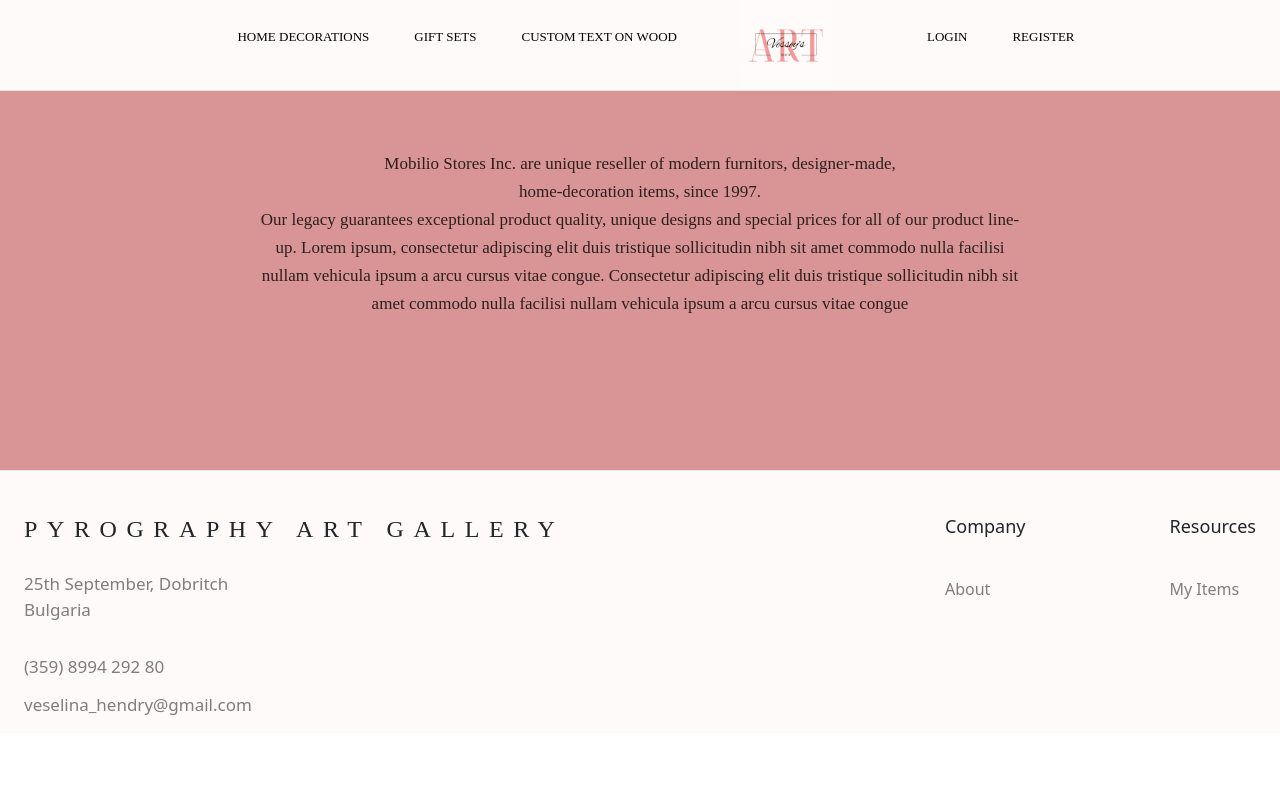
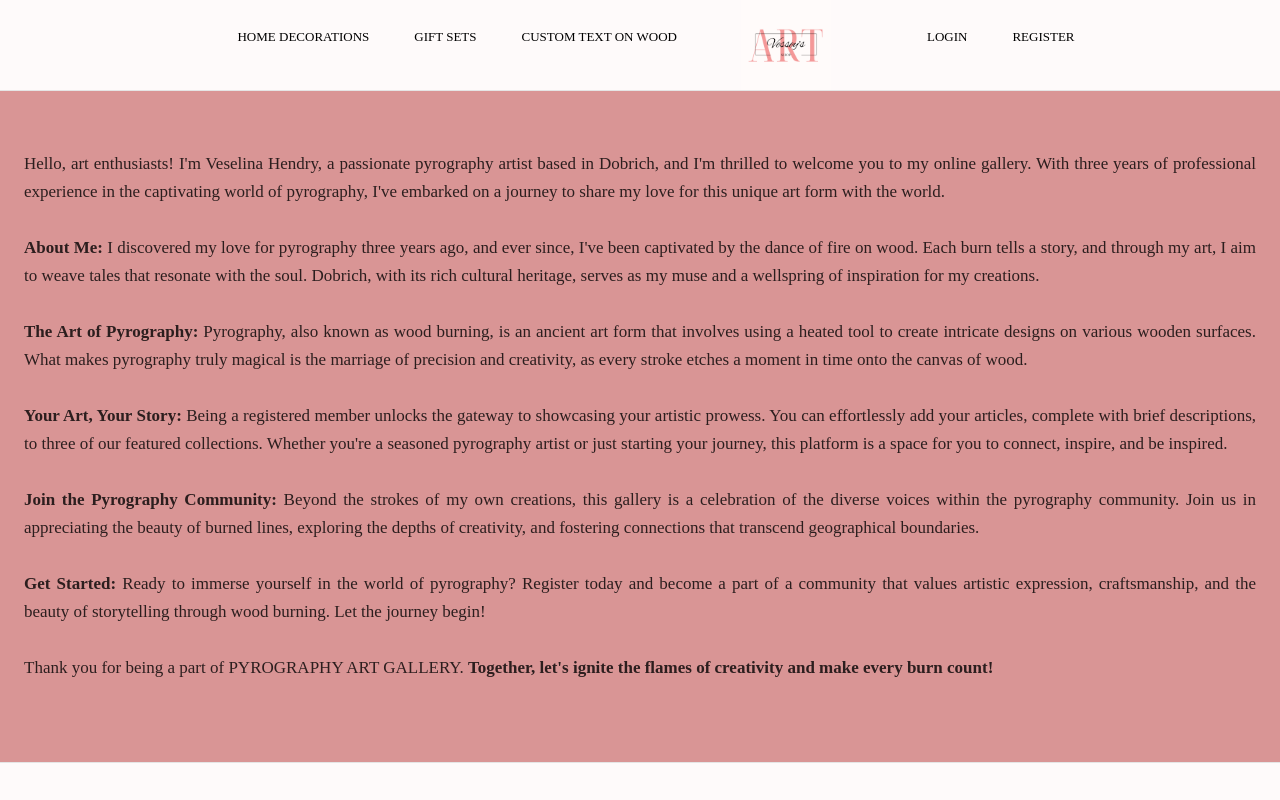
Before and after one commit to KristinaStrateva/Pyrography-Art-Gallery, a React (Vite) app in the folder client/: page /about in a window 1280 px wide. Shown: the top 800 px of the page. Built offline with nearby package versions, Linux system fonts and the light colour scheme.

Commit message:
Updating the about page

```diff
--- a/client/src/components/AboutPage/About.jsx
+++ b/client/src/components/AboutPage/About.jsx
@@ -1,5 +1,4 @@
 import styles from './About.module.css';
-// import mainStyle from '../App.module.css';
 
 export default function About() {
     return (
@@ -7,24 +6,43 @@ export default function About() {
             <div className={styles["home-container07"]}>
                 <span className={styles["home-text23"]}>
                     <span>
-                        Mobilio Stores Inc. are unique reseller of modern furnitors,
-                        designer-made,
+                        Hello, art enthusiasts! I'm Veselina Hendry, a passionate pyrography artist based in Dobrich, and I'm thrilled to welcome you to my online gallery. With three years of professional experience in the captivating world of pyrography, I've embarked on a journey to share my love for this unique art form with the world.
                     </span>
                     <br />
-                    <span>home-decoration items, since 1997.</span>
                     <br />
                     <span>
-                        Our legacy guarantees exceptional product quality, unique
-                        designs and special prices for all of our product line-up.
-                        Lorem ipsum, consectetur adipiscing elit duis tristique
-                        sollicitudin nibh sit amet commodo nulla facilisi nullam
-                        vehicula ipsum a arcu cursus vitae congue. Consectetur
-                        adipiscing elit duis tristique sollicitudin nibh sit amet
-                        commodo nulla facilisi nullam vehicula ipsum a arcu cursus
-                        vitae congue
+                        <b>About Me: </b>
+                        I discovered my love for pyrography three years ago, and ever since, I've been captivated by the dance of fire on wood. Each burn tells a story, and through my art, I aim to weave tales that resonate with the soul. Dobrich, with its rich cultural heritage, serves as my muse and a wellspring of inspiration for my creations.</span>
+                    <br />
+                    <br />
+                    <span>
+                        <b>The Art of Pyrography: </b>
+                        Pyrography, also known as wood burning, is an ancient art form that involves using a heated tool to create intricate designs on various wooden surfaces. What makes pyrography truly magical is the marriage of precision and creativity, as every stroke etches a moment in time onto the canvas of wood.
+                    </span>
+                    <br />
+                    <br />
+                    <span>
+                        <b>Your Art, Your Story: </b>
+                        Being a registered member unlocks the gateway to showcasing your artistic prowess. You can effortlessly add your articles, complete with brief descriptions, to three of our featured collections. Whether you're a seasoned pyrography artist or just starting your journey, this platform is a space for you to connect, inspire, and be inspired.
+                    </span>
+                    <br />
+                    <br />
+                    <span>
+                        <b>Join the Pyrography Community: </b>
+                        Beyond the strokes of my own creations, this gallery is a celebration of the diverse voices within the pyrography community. Join us in appreciating the beauty of burned lines, exploring the depths of creativity, and fostering connections that transcend geographical boundaries.
+                    </span>
+                    <br />
+                    <br />
+                    <span>
+                        <b>Get Started: </b>
+                        Ready to immerse yourself in the world of pyrography? Register today and become a part of a community that values artistic expression, craftsmanship, and the beauty of storytelling through wood burning. Let the journey begin!
+                    </span>
+                    <br />
+                    <br />
+                    <span>
+                        Thank you for being a part of PYROGRAPHY ART GALLERY. <b>Together, let's ignite the flames of creativity and make every burn count!</b>
                     </span>
                 </span>
-                {/* <button className={mainStyle["button"]}>Read more</button> */}
             </div>
         </div>
     );
--- a/client/src/components/AboutPage/About.module.css
+++ b/client/src/components/AboutPage/About.module.css
@@ -20,7 +20,7 @@
     width: 100%;
     display: flex;
     position: relative;
-    max-width: 770px;
+    max-width: 1360px;
     box-sizing: border-box;
     padding-block: 5em;
     align-items: center;
@@ -36,14 +36,10 @@
     font-size: 16px;
     align-self: auto;
     font-style: normal;
-    text-align: center;
+    text-align: justify;
     font-family: Jost;
     font-weight: 400px;
     line-height: 175%;
     font-stretch: normal;
     text-decoration: none;
 }
-
-/* .home-container07 button {
-    box-shadow: 0.5em 0.5em 1em #b17474;
-} */
```
